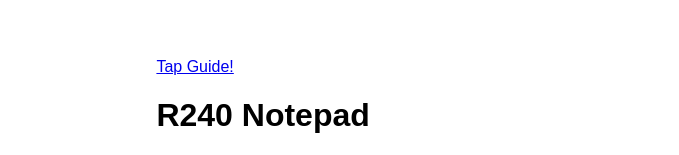
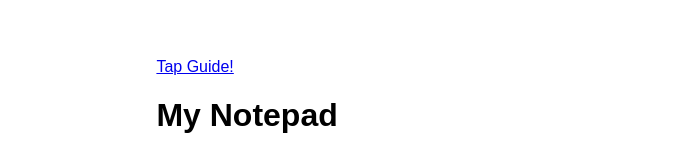
Before and after one commit to galaxyguide/galaxyguide, a plain HTML site: page index.html in a window 1280 px wide. Shown: the part 129-284 px from the top of the page, without its empty margins (300-979 px from the left). Drawn offline with Linux system fonts and the light colour scheme.

Commit message:
Update index.html

```diff
--- a/index.html
+++ b/index.html
@@ -58,7 +58,7 @@
 <body>
   <div class="notepad">
     <a href="https://raw.githubusercontent.com/rahulmahawer/tap-counter/main/README.md" target="_blank">Tap Guide!</a>
-    <h1>R240 Notepad</h1>
+    <h1>My Notepad</h1>
     <textarea id="notepad-content"></textarea>
   </div>
 
```
